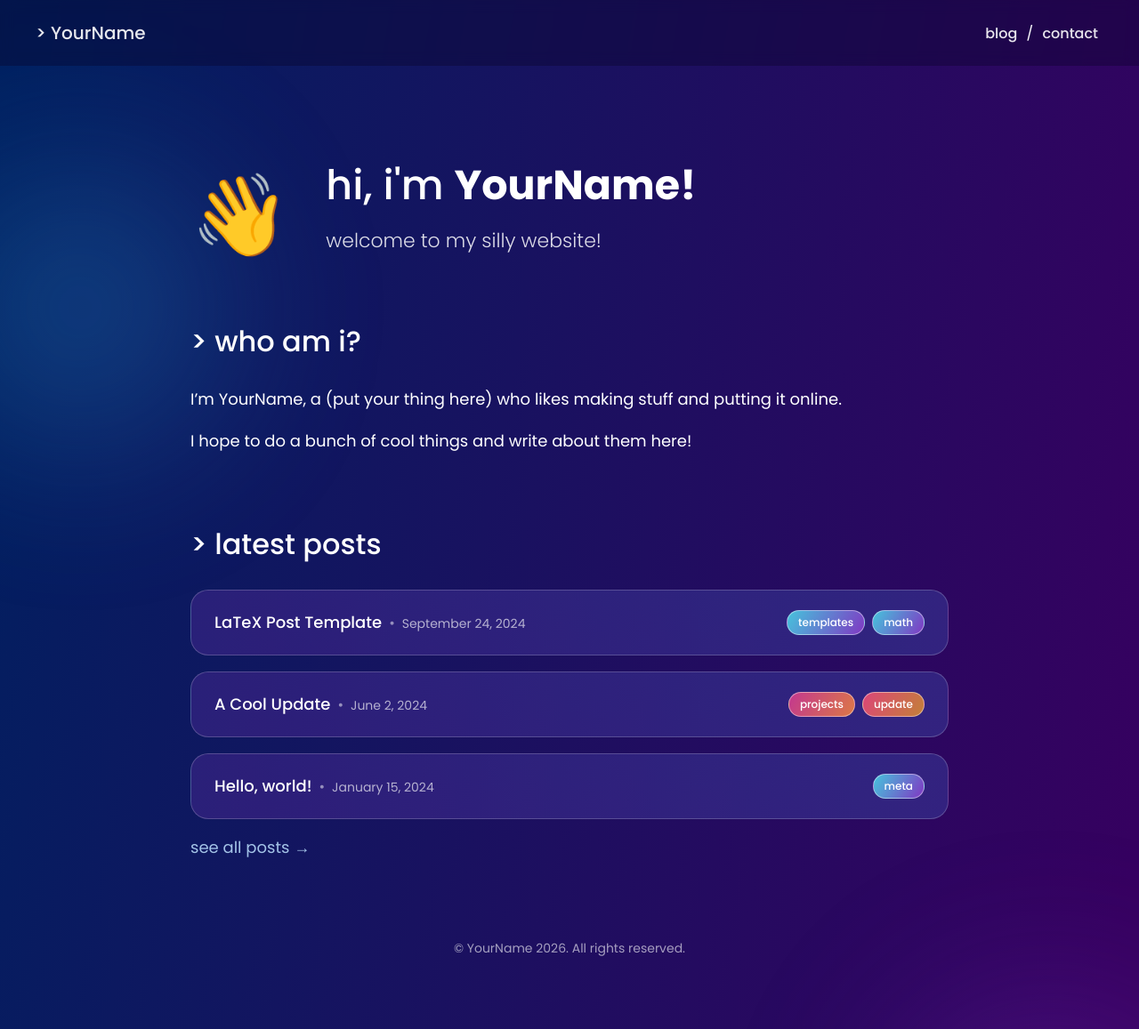
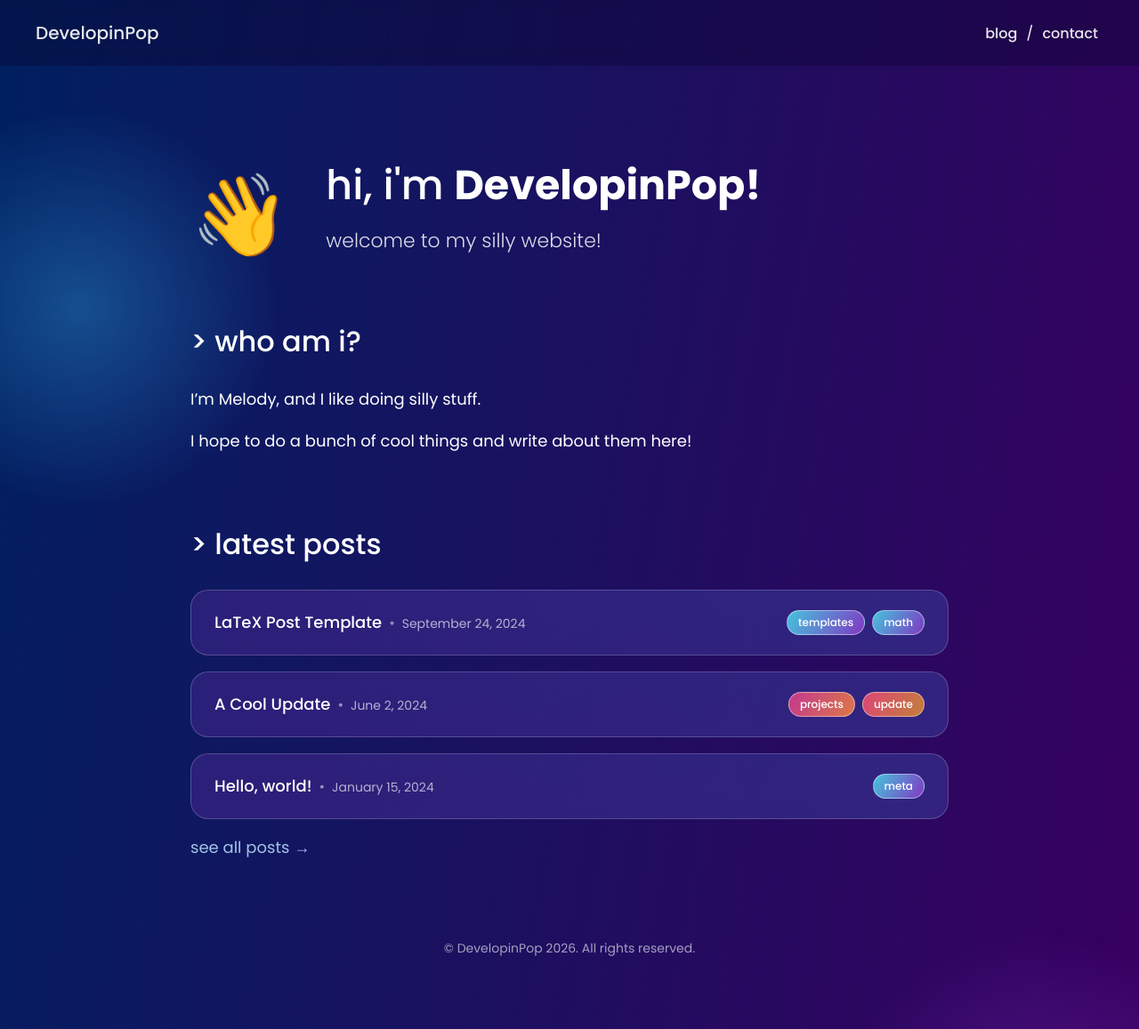
Before and after one commit to DevelopinPop/developinpop.github.io, a Jekyll site: the page built from index.md, in a window 1280 px wide and 1157 px high. Shown: the whole window at 89% size. Built offline with Jekyll 4.4.1, drawn with Linux system fonts in a browser that asks for light colours.

Commit message:
Add files via upload

```diff
--- a/_config.yml
+++ b/_config.yml
@@ -1,8 +1,8 @@
-title: YourName
+title: DevelopinPop
 tagline: welcome to my silly website!
 description: >-
-  YourName's personal site — a blog and a way to get in touch.
-author: YourName
+  DevelopinPop's personal site — a blog and a way to get in touch.
+author: DevelopinPop
 email: you@example.com
 
 # Change baseurl to "/REPO_NAME" if this is NOT a <username>.github.io repo,
--- a/_includes/navbar.html
+++ b/_includes/navbar.html
@@ -1,5 +1,5 @@
 <div class="navbar">
-    <a href="{{ '/' | relative_url }}" class="navbrand navlinks">&gt; {{ site.author }}</a>
+    <a href="{{ '/' | relative_url }}" class="navbrand navlinks">{{ site.author }}</a>
     <div class="navright">
         <a href="{{ '/blog/' | relative_url }}" class="navlinks{% if page.url == '/blog/' %} active{% endif %}">blog</a> /
         <a href="{{ '/contact/' | relative_url }}" class="navlinks{% if page.url == '/contact/' %} active{% endif %}">contact</a>
--- a/assets/css/style.css
+++ b/assets/css/style.css
@@ -29,30 +29,30 @@ body {
 .bg-layers .glow {
     position: absolute;
     border-radius: 50%;
-    filter: blur(90px);
     opacity: 0.4;
     will-change: transform;
+    transform: translateZ(0); /* promote to its own compositor layer */
 }
 .glow-teal {
     width: 460px;
     height: 460px;
     left: -140px;
     top: 10vh;
-    background: radial-gradient(circle, #2f9bd6 0%, rgba(47,155,214,0) 70%);
+    background: radial-gradient(circle, #2f9bd6 0%, rgba(47,155,214,0.5) 35%, rgba(47,155,214,0) 70%);
 }
 .glow-violet {
     width: 520px;
     height: 520px;
     right: -160px;
     top: 90vh;
-    background: radial-gradient(circle, #8038c3 0%, rgba(128,56,195,0) 70%);
+    background: radial-gradient(circle, #8038c3 0%, rgba(128,56,195,0.5) 35%, rgba(128,56,195,0) 70%);
 }
 .glow-indigo {
     width: 560px;
     height: 560px;
     left: 18%;
     top: 180vh;
-    background: radial-gradient(circle, #4c1d9a 0%, rgba(76,29,154,0) 70%);
+    background: radial-gradient(circle, #4c1d9a 0%, rgba(76,29,154,0.5) 35%, rgba(76,29,154,0) 70%);
 }
 
 /* everything else sits above the fixed background layer */
--- a/assets/js/bg-parallax.js
+++ b/assets/js/bg-parallax.js
@@ -8,14 +8,26 @@ document.addEventListener('DOMContentLoaded', function () {
     // just tracking the scroll position 1:1.
     var speeds = [1.4, 1.8, 2.2];
 
-    function update() {
+    var ticking = false;
+
+    function apply() {
         var y = window.scrollY;
         glows.forEach(function (glow, i) {
             var speed = speeds[i % speeds.length];
-            glow.style.transform = 'translateY(' + (-y * speed) + 'px)';
+            // translate3d (not translateY) so the browser promotes this to
+            // its own GPU layer instead of repainting on every scroll tick
+            glow.style.transform = 'translate3d(0, ' + (-y * speed) + 'px, 0)';
         });
+        ticking = false;
     }
 
-    window.addEventListener('scroll', update, { passive: true });
-    update();
+    function onScroll() {
+        if (!ticking) {
+            requestAnimationFrame(apply);
+            ticking = true;
+        }
+    }
+
+    window.addEventListener('scroll', onScroll, { passive: true });
+    apply();
 });
--- a/index.md
+++ b/index.md
@@ -15,7 +15,7 @@ title: Home
 
 ## > who am i?
 
-I'm {{ site.author }}, a (put your thing here) who likes making stuff and putting it online.
+I'm Melody, and I like doing silly stuff.
 
 I hope to do a bunch of cool things and write about them here!
 
```
Also changed, not shown: README.md.
